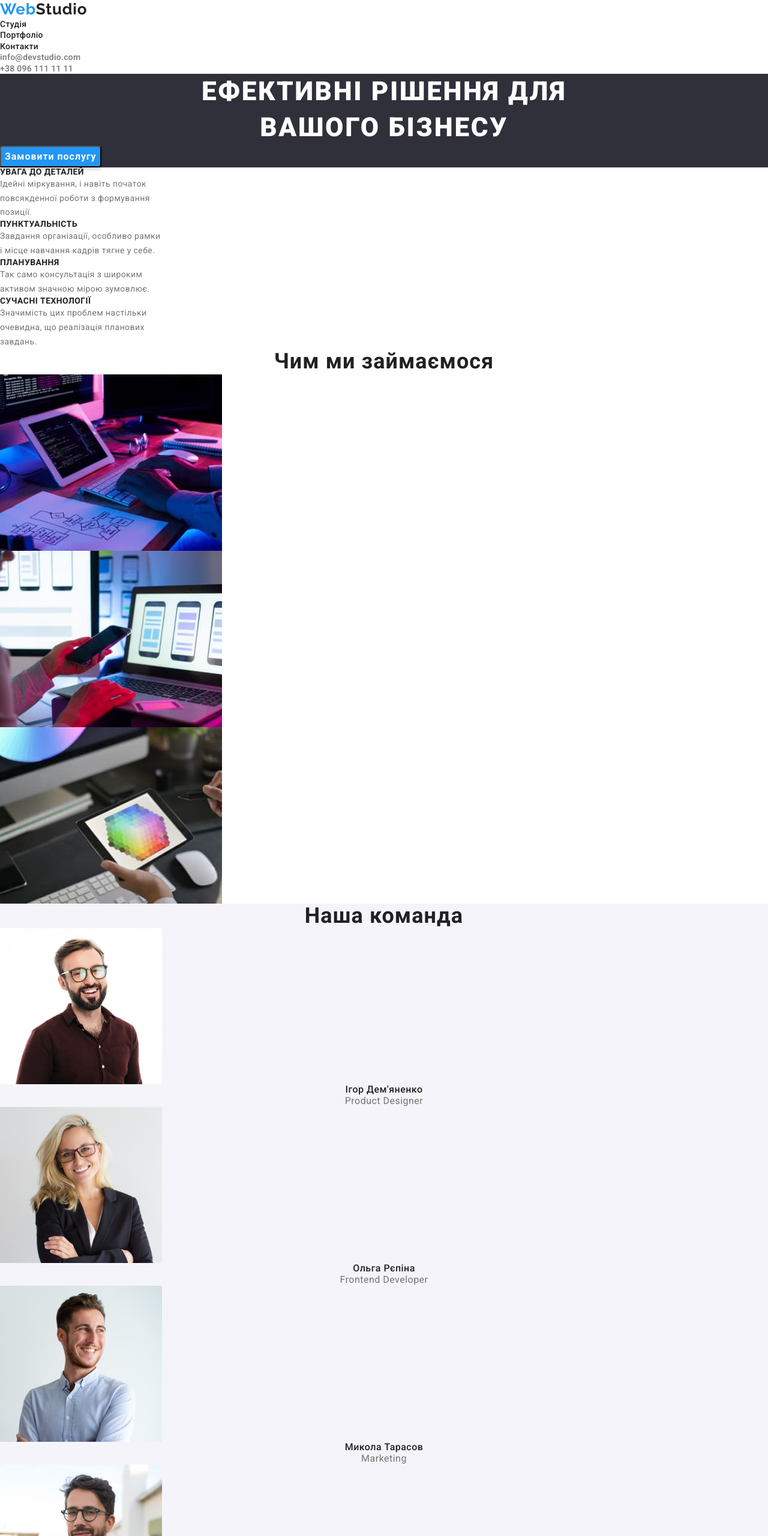
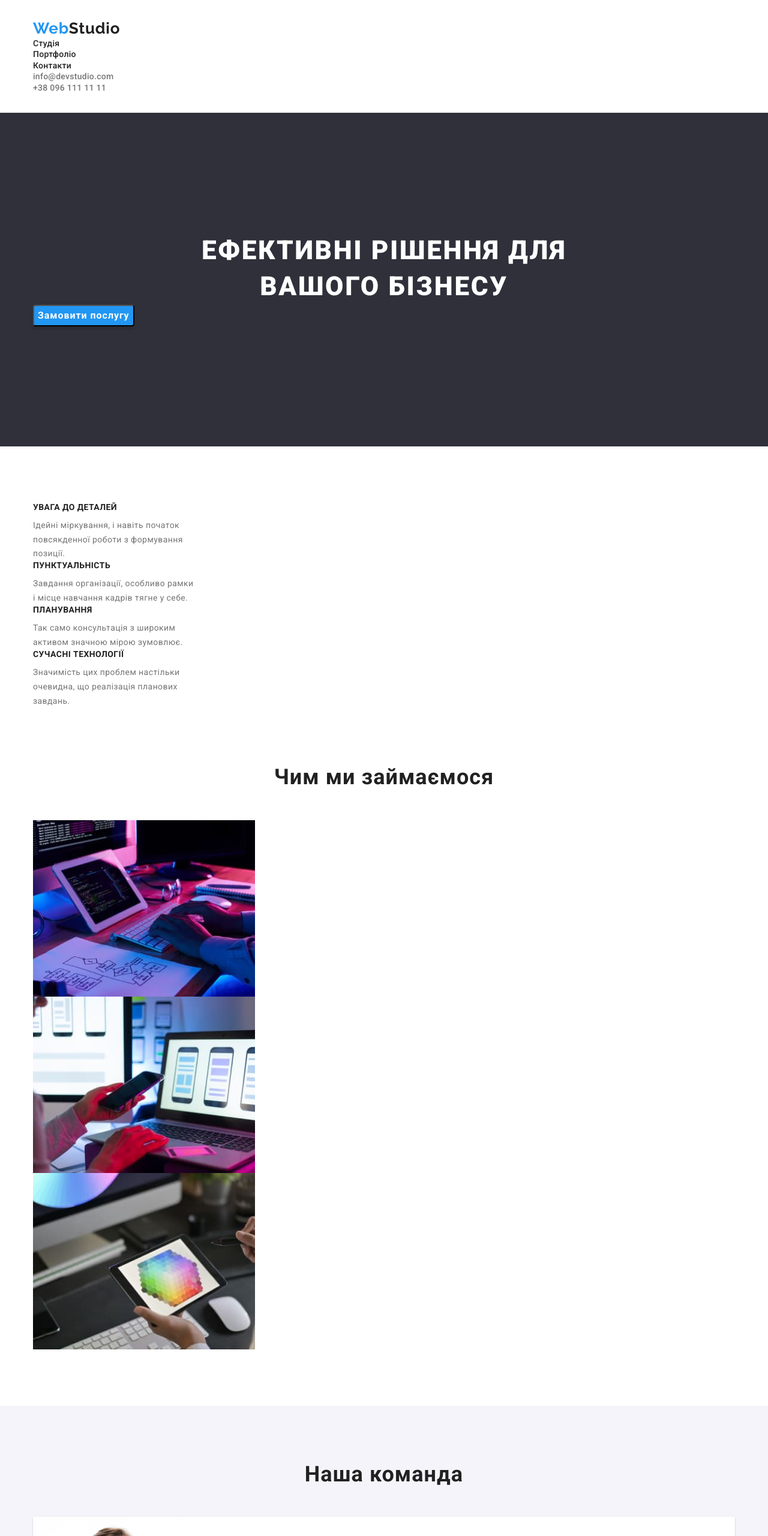
Before and after one commit to Vadym4e/goit-markup-hw-03, a plain HTML site: page index.html in a window 1280 px wide. Shown: the top 2560 px of the page at 60% size. Drawn offline with nearby package versions, Linux system fonts and the light colour scheme.

Commit message:
add-containers-paddings

```diff
--- a/css/styles.css
+++ b/css/styles.css
@@ -31,7 +31,18 @@ img {
 body {
   font-family: roboto, sans-serif;
 }
+.container {
+  width: 1200px;
+  padding-left: 15px;
+  padding-right: 15px;
+  margin: 0 auto;
+}
 /* ---------------------HEADER-------------------------------------- */
+header {
+  padding-top: 32px;
+  padding-bottom: 32px;
+  border-bottom: 1px solid #ECECEC;
+}
 .logo {
   font-family: 'Raleway';
   font-style: normal;
@@ -68,9 +79,11 @@ letter-spacing: 0.02em;
 .connection-link:hover, .connection-link:focus {
   color: var(--hover-color);
 }
-/*--------------------------------- MAIN------------------------------ */
+/*--------------------------------- HERO------------------------------ */
 .hero {
   background-color: #2F303A;
+  padding-top: 200px;
+  padding-bottom: 200px;
 }
 .hero-title {
 font-weight: 900;
@@ -97,6 +110,11 @@ letter-spacing: 0.06em;
 color: #FFFFFF;
 cursor: pointer;
 }
+/* --------------------------------FEATURE--------------------------- */
+.feature {
+  padding-top: 94px;
+  padding-bottom: 94px;
+}
 .feature-title {
 font-weight: 700;
 font-size: 14px;
@@ -110,6 +128,10 @@ font-size: 14px;
 line-height: 1.71;
 letter-spacing: 0.03em;
 color: var(--paragraph-text-color);
+margin-top: 10px;
+}
+.section {
+    padding-bottom: 94px;
 }
 .section-title {
 font-weight: 700;
@@ -118,9 +140,18 @@ line-height: 1.16;
 text-align: center;
 letter-spacing: 0.03em;
 color: var(--title-text-color);
+margin-bottom: 50px;
 }
+/* ----------------------------------TEAM----------------------------------- */
 .team {
   background-color: #F5F4FA;
+  padding-top: 94px;
+  padding-bottom: 94px;
+}
+.team-list {
+  background-color: #fff;
+  box-shadow: 0px 1px 3px rgba(0, 0, 0, 0.12), 0px 1px 1px rgba(0, 0, 0, 0.14), 0px 2px 1px rgba(0, 0, 0, 0.2);
+border-radius: 0px 0px 4px 4px;
 }
 .team-title {
 font-weight: 700;
@@ -129,6 +160,7 @@ line-height: 1.16;
 text-align: center;
 letter-spacing: 0.03em;
 color: var(--title-text-color);
+margin-bottom: 50px;
 }
 .team-subtitle {
 font-weight: 500;
@@ -145,8 +177,11 @@ text-align: center;
 letter-spacing: 0.03em;
 color: var(--paragraph-text-color);
 }
+/*----------------------------------- FOOTER --------------------------------*/
 .footer {
   background-color: #2F303A;
+  padding-top: 60px;
+  padding-bottom: 60px;
 }
 .address-connection:hover, .address-connection:focus {
   color: var(--hover-color);
@@ -180,6 +215,17 @@ color:#FFFFFF;
 .footer-logo-web {
   color: #2196F3;
 }
+.footer-address:hover, .footer-address:focus {
+  color: var(--hover-color);
+}
+.footer-connection:hover, .footer-connection:focus {
+  color: var(--hover-color);
+}
+/* -------------------------------FILTRES(PORTFOLIO)------------------------------------- */
+.filtres {
+  padding-top: 94px;
+  padding-bottom: 50px;
+}
 .filtres-button {
   cursor: pointer;
   border: none;
@@ -199,12 +245,22 @@ color: #212121;
 box-shadow: 0px 3px 1px rgba(0, 0, 0, 0.1), 0px 1px 2px rgba(0, 0, 0, 0.08), 0px 2px 2px rgba(0, 0, 0, 0.12);
 border-radius: 4px;
 }
+/* ----------------------------------PROJECTS(PORTFOLIO)--------------------------------- */
+.projects-list {
+  padding-bottom: 94px;
+}
+.projects-list-item {
+  background-color: #fff;
+  border: 1px solid #EEEEEE;
+
+}
 .projects-title {
   font-weight: 700;
 font-size: 18px;
 line-height: 2;
 letter-spacing: 0.06em;
 color: var(--title-text-color);
+margin-top: 20px;
 }
 .projects-paragraph {
 font-size: 16px;
@@ -215,10 +271,3 @@ color: var(--paragraph-text-color);
 .projects-link {
   text-decoration: none;
 }
-/* -------------------------FOOTER--------------------------------------  */
-.footer-address:hover, .footer-address:focus {
-  color: var(--hover-color);
-}
-.footer-connection:hover, .footer-connection:focus {
-  color: var(--hover-color);
-}
--- a/index.html
+++ b/index.html
@@ -13,6 +13,7 @@
   </head>
   <body>
     <header>
+        <div class="container">
             <nav>
                 <a class="logo" href="./index.html" lang="en"><span class="logo-web">Web</span>Studio</a>
                 <ul class="list">
@@ -25,13 +26,17 @@
                       <li><a class="connection-link" href="mailto:info@devstudio.com">info@devstudio.com</a></li>
                       <li><a class="connection-link" href="tel:+380961111111">+38 096 111 11 11</a></li>
                 </ul>
+        </div>
     </header>
     <main>
             <section class="hero">
+                <div class="container" >
                     <h1 class="hero-title">Ефективні рішення для<br>вашого бізнесу</h1>
                     <button class="hero-buttom" type="button">Замовити послугу</button>
+                </div>
             </section>
             <section class="feature">
+                <div class="container">
                     <ul class="list">
                         <li>
                             <h3 class="feature-title">Увага до деталей</h3>
@@ -50,42 +55,48 @@
                             <p class="feature-paragraph">Значимість цих проблем настільки <br>очевидна, що реалізація планових <br>завдань.</p>
                         </li>
                     </ul>
+                </div>
             </section>
             <section class="section">
+                <div class="container">
                     <h2 class="section-title">Чим ми займаємося</h2>
                     <ul class="list">
                         <li><a href="#"><img src="./imeges/desktop.jpg" alt="Людина працює за комп'ютером" width="370"></a></li>
                         <li><a href="#"><img src="./imeges/mobile.jpg" alt="Людина тримає в руці смартфон сидячи перед комп'ютером" width="370"></a></li>
                         <li><a href="#"><img src="./imeges/design.jpg" alt="Людина тримає в руці планшет з палітрою фарб на екрані" width="370"></a></li>
                     </ul>
+                </div>
             </section>
             <section class="team">
+               <div class="container">
                  <h2 class="team-title">Наша команда</h2>
                  <ul class="list">
-            <li>
+                 <li class="team-list">
                      <img src="./imeges/igor.jpg" alt="Усміхнений хлопець в окулярах" width="270">
                      <h3  class="team-subtitle">Ігор Дем'яненко</h3>
                      <p class="team-paragraph" lang="en">Product Designer</p>
                  </li>
-            <li>
+                 <li class="team-list">
                      <img src="./imeges/olga.jpg" alt="Усміхнена дівчина в окулярах" width="270">
                      <h3 class="team-subtitle">Ольга Рєпіна</h3>
                      <p class="team-paragraph" lang="en">Frontend Developer</p>
                  </li>
-            <li>
+                 <li class="team-list">
                      <img src="./imeges/mikola.jpg" alt="Усміхнений хлопець" width="270">
                      <h3 class="team-subtitle">Микола Тарасов</h3>
                      <p class="team-paragraph" lang="en">Marketing</p>
                  </li>
-            <li>
+                 <li class="team-list">
                      <img src="./imeges/mihaylo.jpg" alt="Усміхнений хлопець в окулярах в чорній футболці" width="270">
                      <h3 class="team-subtitle">Михайло Єрмаков</h3>
                      <p class="team-paragraph" lang="en">UI Designer</p>
                  </li>
                  </ul>
+               </div>
             </section>
     </main>
     <footer class="footer">
+            <div class="container">
                 <a class="footer-logo" href="./index.html" lang="en"><span class="footer-logo-web">Web</span>Studio</a>
                 <address>
                     <ul class="list">
@@ -102,6 +113,7 @@
                         </li>
                     </ul>
                 </address>
+            </div>
     </footer>
   </body>
 </html>
```
Also changed, not shown: portfolio.html (+17 -11 lines). Lines whose indentation alone changed are shown as unchanged.
